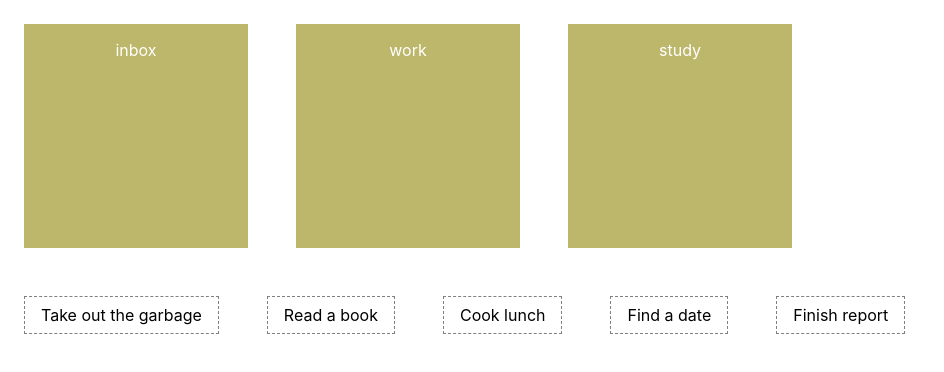
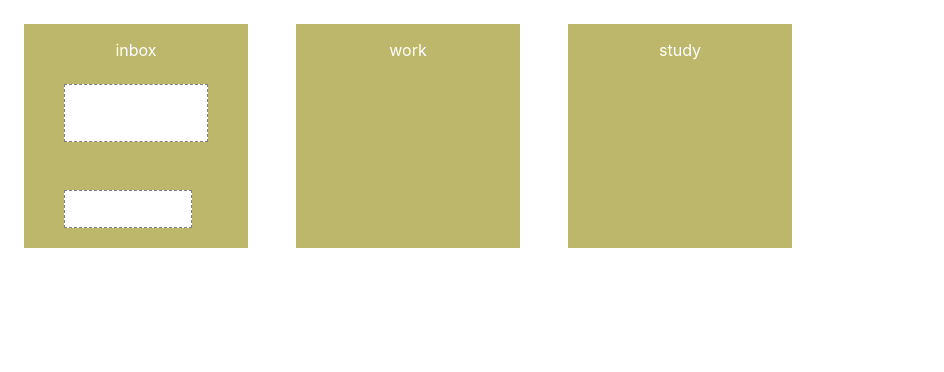
Before and after one commit to anthony2025/taskmanagement-frontend, a React (Create React App) app: page / in a window 1280 px wide. Shown: the top 372 px of the page, without its empty margins (0-944 px from the left). Built offline with nearby package versions, Linux system fonts and the light colour scheme.

Commit message:
compiles but fails on runtime

```diff
--- a/package.json
+++ b/package.json
@@ -42,5 +42,8 @@
       "last 1 firefox version",
       "last 1 safari version"
     ]
+  },
+  "devDependencies": {
+    "@types/ramda": "^0.30.2"
   }
 }
--- a/src/Category.tsx
+++ b/src/Category.tsx
@@ -1,11 +1,16 @@
 import type { FC } from 'react'
 import { useDrop } from 'react-dnd'
 
+import type { MoveTask, ContainerState } from './Container'
+import Task from './Task'
+
 export type CategoryProps = {
-  name: string
+  name: keyof ContainerState,
+  tasks: string[],
+  moveTask: MoveTask
 }
 
-const Category: FC<CategoryProps> = function Category({ name }) {
+const Category: FC<CategoryProps> = function Category({ name, tasks, moveTask }) {
   const [{ canDrop, isOver }, drop] = useDrop(() => ({
     accept: 'task',
     drop: () => ({ name }),
@@ -19,8 +24,16 @@ const Category: FC<CategoryProps> = function Category({ name }) {
   let backgroundColor = isActive ? 'darkgreen' : 'darkkhaki'
 
   return (
-    <div ref={drop} className='category' style={{ backgroundColor }} data-testid={`category`}>
+    <div
+      ref={drop}
+      className='category'
+      style={{ backgroundColor }}
+      data-testid={`category`}
+    >
       {isActive ? 'Release to drop' : name}
+      {tasks.map(task =>
+        <Task name={task} category={name} moveTask={moveTask} key={task} />
+      )}
     </div>
   )
 }
--- a/src/Container.tsx
+++ b/src/Container.tsx
@@ -1,12 +1,13 @@
+import type { FC } from 'react'
 import { useState } from 'react'
-import type { FC } from 'react'
-import Task from './Task'
+import { keys } from 'ramda'
+
 import Category from './Category'
 
 export type ContainerState = {
-  inbox: Array<string>,
-  work: Array<string>,
-  study: Array<string>,
+  inbox: string[],
+  work: string[],
+  study: string[],
 }
 
 const initialState: ContainerState = {
@@ -21,18 +22,35 @@ const initialState: ContainerState = {
   study: [],
 }
 
+export type MoveTask = (taskName: string, category: keyof ContainerState, destination: keyof ContainerState) => void
+
 const Container: FC = function Container() {
   const [state, setState] = useState<ContainerState>(initialState)
+
+  const moveTask: MoveTask = (taskName, origin, destination) => {
+    setState(function(previousState: ContainerState): ContainerState {
+      const newState = {
+        ...previousState,
+        [origin]: previousState[origin].filter(task => task === taskName),
+        [destination]: previousState[destination].concat(taskName)
+      }
+      console.log('oldState', previousState)
+      console.log('newState', newState)
+      return newState
+    })
+  }
+
+
   return (
     <div>
       <div style={{ overflow: 'hidden', clear: 'both' }}>
-        {Object.keys(state).map(category =>
-          <Category name={category} />
-        )}
-      </div>
-      <div style={{ overflow: 'hidden', clear: 'both' }}>
-        {state.inbox.map(task =>
-          <Task name={task} setState={setState} />
+        {keys(state).map(category =>
+          <Category
+            name={category}
+            key={category}
+            tasks={state[category]}
+            moveTask={moveTask}
+          />
         )}
       </div>
     </div>
--- a/src/Task.tsx
+++ b/src/Task.tsx
@@ -1,23 +1,30 @@
 import type { FC } from 'react'
 import { useDrag } from 'react-dnd'
 
+import type { MoveTask, ContainerState } from './Container'
+
 export type TaskProps = {
   name: string,
-  setState: Function,
+  category: keyof ContainerState,
+  moveTask: MoveTask,
 }
 
 type DropResult = {
-  name: string
+  name: keyof ContainerState
 }
 
-const Task: FC<TaskProps> = function Task({ name }) {
+const Task: FC<TaskProps> = function Task({ name, category, moveTask }) {
   const [{ isDragging }, drag] = useDrag(() => ({
     type: 'task',
     item: { name },
     end: (item, monitor) => {
       const dropResult = monitor.getDropResult<DropResult>()
       if (item && dropResult) {
-        console.log(`You dropped ${item.name} into ${dropResult.name}!`)
+        const task = item.name
+        const origin = category
+        const destination = dropResult.name
+        console.log(`You dropped ${task} into ${destination}!`)
+        moveTask(name, origin, destination)
       }
     },
     collect: (monitor) => ({
--- a/src/index.tsx
+++ b/src/index.tsx
@@ -1,7 +1,7 @@
 import React from 'react'
 import ReactDOM from 'react-dom/client'
 import './index.css'
-import reportWebVitals from './reportWebVitals'
+//import reportWebVitals from './reportWebVitals'
 
 import Container from './Container'
 import { DndProvider } from 'react-dnd'
@@ -22,4 +22,4 @@ root.render(
 // If you want to start measuring performance in your app, pass a function
 // to log results (for example: reportWebVitals(console.log))
 // or send to an analytics endpoint. Learn more: https://bit.ly/CRA-vitals
-reportWebVitals(console.log);
+//reportWebVitals(console.log);
```
Also changed, not shown: 1 other file (tests, documents, lock files or other folders).
